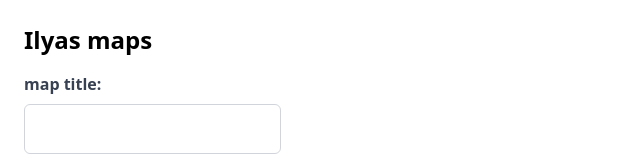
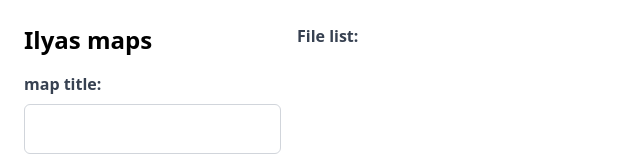
Before and after one commit to ilyasIssatayev/mappymap, a Next.js app in the folder frontend/: page / in a window 1280 px wide. Shown: the top 160 px of the page, without its empty margins (0-640 px from the left). Built offline with nearby package versions, Linux system fonts and the light colour scheme; no server answers.

Commit message:
Add mapfile count api

```diff
--- a/frontend/src/components/dataCollector.tsx
+++ b/frontend/src/components/dataCollector.tsx
@@ -1,16 +1,18 @@
 import { useState, useEffect, useRef } from 'react';
 import useMapStore from '../stores/map';
 import MapFileInput from './inputs/MapFileInput';
+import FileListInput from './inputs/FileListInput';
 
 import type { MapNodes, MapWay, MapFile } from '../types/map';
 function DataCollector() {
     return (
-        <div className="flex flex-row space-x-4 min-h-screen bg-white p-6">
-            <div className="flex flex-col mr-auto">
+        <div className="flex flex-row space-x-4 min-h-screen bg-white p-6 justify-start">
+            <div className="flex flex-col">
                 <h2 className="text-2xl font-semibold mb-4 text-start">Ilyas maps</h2>
                 <MapFileInput/>
             </div>
-            <div className="flex flex-col mr-auto">
+            <div className="flex flex-col">
+                <FileListInput/>
             </div>
         </div>
     );
--- /dev/null
+++ b/frontend/src/components/inputs/FileListInput.tsx
@@ -0,0 +1,32 @@
+import { useState, useEffect, useRef } from 'react';
+import useMapStore from '../../stores/map';
+
+import type { MapNodes, MapWay, MapFile } from '../../types/map';
+function FileListInput() {
+
+    useEffect(() => {
+        readFiles();
+    }, []);
+
+
+    const readFiles = async () => {
+        const response = await fetch('api/mapFiles');
+        const jsonData = await response.json()
+        console.log(jsonData)
+    }
+
+
+
+    return (
+        <div className="flex flex-col ">
+            <label htmlFor="input" className="block font-bold text-gray-700 mb-2">
+                File list:
+            </label>
+            <div className='flex flex-col space-y-4'>
+
+            </div>
+        </div>
+    );
+}
+
+export default FileListInput
--- /dev/null
+++ b/frontend/src/pages/api/mapFiles.ts
@@ -0,0 +1,28 @@
+import type { NextApiRequest, NextApiResponse } from 'next';
+import fetch from 'node-fetch';
+import fs from 'fs';
+import path from 'path';
+import { split } from 'postcss/lib/list';
+
+export default async function handler(
+    req: NextApiRequest,
+    res: NextApiResponse<any>
+) {
+    try {
+        const dirPath = path.join(process.cwd(), 'data');
+        const fileList = fs.readdirSync(dirPath)
+        const output = fileList.map(path => {
+            const splits = path.split('.')[0].split('_');
+            const name = splits[0];
+            const hash = splits[1];
+            return {name, hash}
+        })
+
+        console.log(output)
+
+        res.status(200).json(output);
+    } catch (error: any) {
+        console.log(error)
+        res.status(500).json(error);
+    }
+}
```
